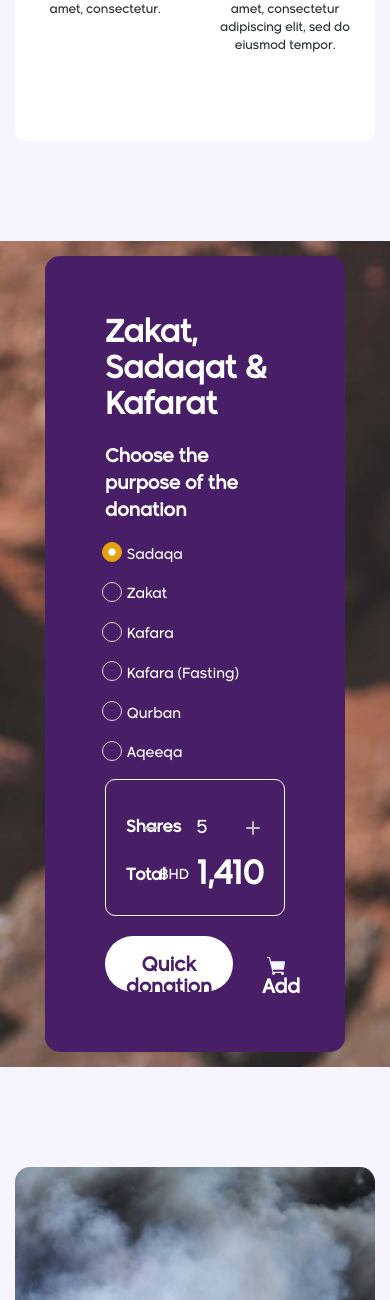
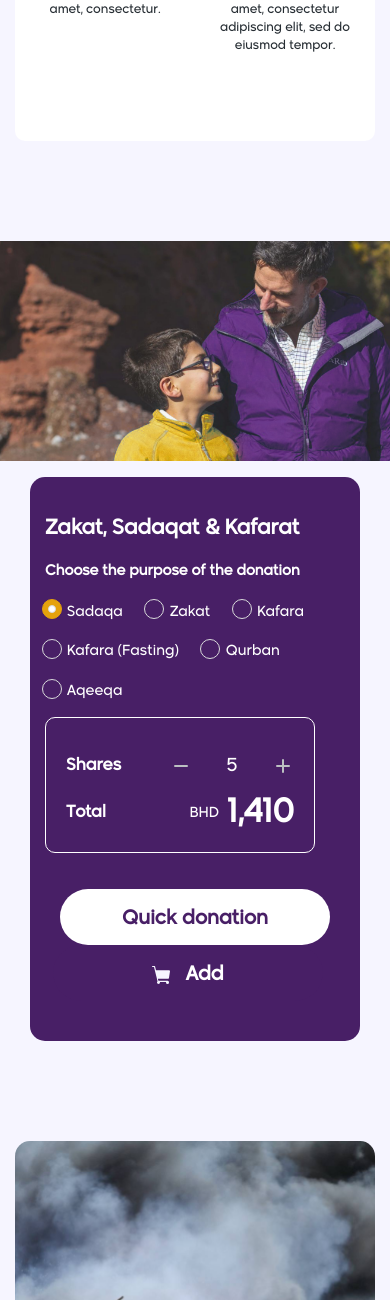
Before and after one commit to ibra4/kaaf, a PHP site: page / in a window 390 px wide. Shown: the part 1527-2827 px from the top of the page. Run offline with PHP 8.4, Linux system fonts and the light colour scheme; some libraries are stand-ins or nearby versions.

Commit message:
Responsive

```diff
--- a/css/style.css
+++ b/css/style.css
@@ -825,8 +837,43 @@ ul.no-style {
         font-size: 12px;
     }
 
+    #quick-donation {
+        background-image: none;
+    }
+
+    #quick-donation .mobile-image {
+        height: 220px;
+        width: 100%;
+        object-fit: cover;
+    }
+
+    #quick-donation .inner-wrapper {
+        padding: 0 30px;
+    }
+
     #quick-donation.section-extra-padding {
-        padding: 15px;
+        padding: 0;
+    }
+
+    #quick-donation .inner {
+        padding: 40px 15px;
+    }
+
+    #quick-donation h4 {
+        font-size: 20px;
+    }
+
+    #quick-donation .inner>p {
+        font-size: 14px;
+    }
+
+    #quick-donation .form {
+        width: 90%;
+    }
+
+    #quick-donation .submit-container .btn {
+        width: 90%;
+        margin: auto;
     }
 
     .small-purple-title {
--- a/index.php
+++ b/index.php
@@ -324,9 +324,11 @@
     </section>
 
     <section id="quick-donation" class="section-extra-padding">
+        <img src="./images/man-child.png" class="d-block d-md-none mb-3 mobile-image" alt="">
         <form action="#" method="POST">
             <div class="container">
-                <div class="col-md-6">
+                <div class="row">
+                    <div class="col-md-6 inner-wrapper">
                         <div class="inner color-white">
                             <h4>Zakat, Sadaqat & Kafarat</h4>
                             <p>Choose the purpose of the donation</p>
@@ -403,12 +405,13 @@
                                     </div>
                                 </div>
                             </div>
-                        <div class="d-flex">
+                            <div class="d-flex flex-wrap submit-container mt-3">
                                 <button class="btn btn-white">Quick donation</button>
                                 <button class="btn btn-purple ml-2">
                                     <img src="./icon/cart.svg" class="mr-2" alt="">
                                     Add
                                 </button>
+                            </div>
                         </div>
                     </div>
                 </div>
@@ -494,7 +497,7 @@
                                 <div class="progress-bar">
                                     <div class="progress-bar-value"></div>
                                 </div>
-                                <div class="row latest-project-numbers">
+                                <div class="row latest-project-numbers flex-nowrap">
                                     <div class="col-md-4">
                                         <p class="label text-secondary mb-1">Project value</p>
                                         <p class="value"><span class="curruncy">BHD</span> <span>1,678</span></p>
@@ -732,15 +735,21 @@
                 <div class="col-md-4">
                     <img src="./icon/logo.svg" alt="">
                     <div class="logo-suffix">Humanitarian</div>
-                    <div class="d-flex mt-3">
+                    <div class="social-media-links d-flex mt-3">
                         <a href="#" class="mr-3">
-                            <img src="./icon/linkedin.svg" alt="">
+                            <i class="fa-brands fa-linkedin-in"></i>
                         </a>
                         <a href="#" class="mr-3">
-                            <img src="./icon/youtube.svg" alt="">
+                            <i class="fa-brands fa-youtube"></i>
                         </a>
                         <a href="#" class="mr-3">
-                            <img src="./icon/twitter.svg" alt="">
+                            <i class="fa-brands fa-facebook-f"></i>
+                        </a>
+                        <a href="#" class="mr-3">
+                            <i class="fa-brands fa-instagram-square"></i>
+                        </a>
+                        <a href="#" class="mr-3">
+                            <i class="fa-brands fa-twitter"></i>
                         </a>
                     </div>
                     <p class="copyright">A subordinate of Alislah Society - Kingdom of Bahrain</p>
```
Also changed, not shown: other parts of css/style.css (+73 -1 lines). Lines whose indentation alone changed are shown as unchanged.
